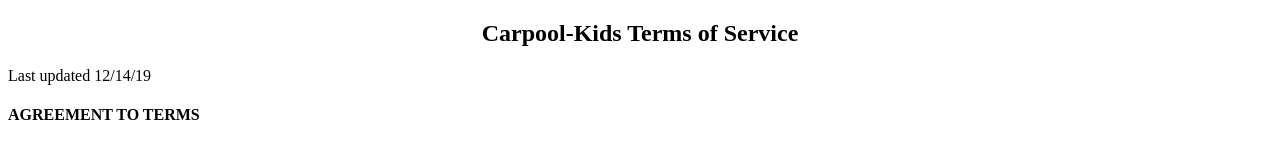
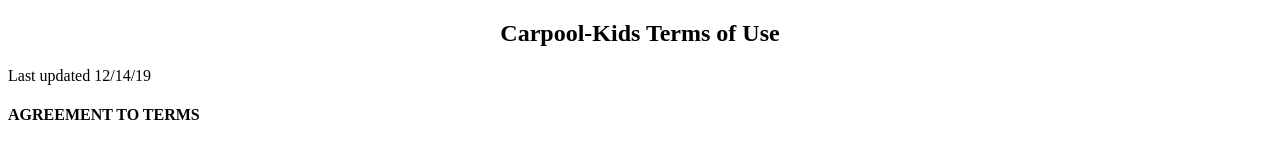
Before and after one commit to jondlew/jondlew.github.io, a plain HTML site: page carpool-kids/terms.html in a window 1280 px wide. Shown: the top 145 px of the page. Drawn offline with Linux system fonts and the light colour scheme.

Commit message:
Change title to “Terms of Use”

```diff
--- a/carpool-kids/terms.html
+++ b/carpool-kids/terms.html
@@ -2,10 +2,10 @@
 <html>
 <head lang="en">
     <meta charset="UTF-8">
-    <title>Carpool-Kids Terms of Service</title>
+    <title>Carpool-Kids Terms of Use</title>
 </head>
 <body>
-<h2 style="text-align: center;">Carpool-Kids Terms of Service</h2>
+<h2 style="text-align: center;">Carpool-Kids Terms of Use</h2>
 
 <p>Last updated 12/14/19</P>
 
```
